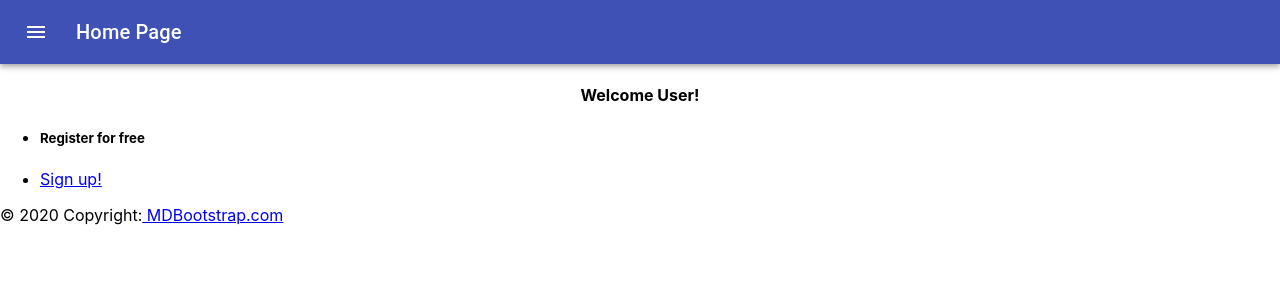
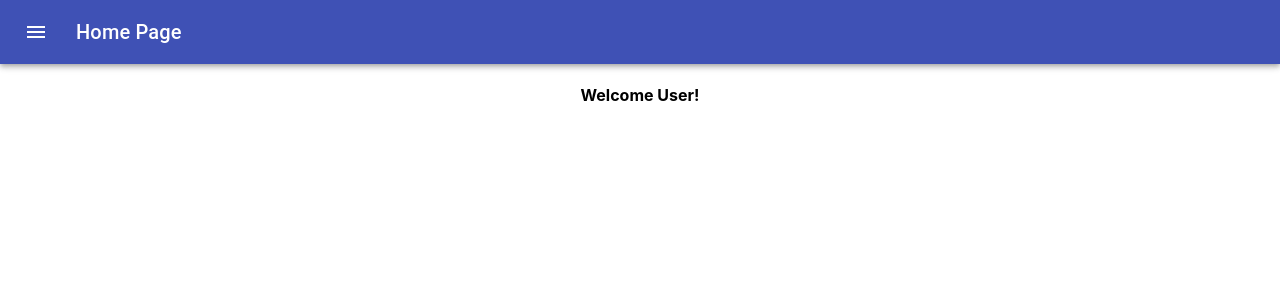
Before and after one commit to Raiden2301/TaskManager, a React (Create React App) app in the folder client/: page / in a window 1280 px wide. Shown: the top 300 px of the page. Built offline with nearby package versions, Linux system fonts and the light colour scheme.

Commit message:
Removed everything from footer. Much work needs to be done

```diff
--- a/client/src/shared/Footer.js
+++ b/client/src/shared/Footer.js
@@ -2,22 +2,8 @@
 
 const Footer = () => {
     return (
-        <div className="footer unique-color-dark pt-4">
-            <div className="container">
+        <div className="">
 
-                <ul className="list-unstyled list-inline text-center py-2">
-                    <li className="list-inline-item">
-                        <h5 className="mb-1">Register for free</h5>
-                    </li>
-                    <li className="list-inline-item">
-                        <a href="#!" className="btn btn-outline-white btn-rounded">Sign up!</a>
-                    </li>
-                </ul>
-            </div>
-
-            <div className="footer-copyright text-center py-3">© 2020 Copyright:
-                <a href="https://mdbootstrap.com/"> MDBootstrap.com</a>
-            </div>
         </div>
     )
 }
```
